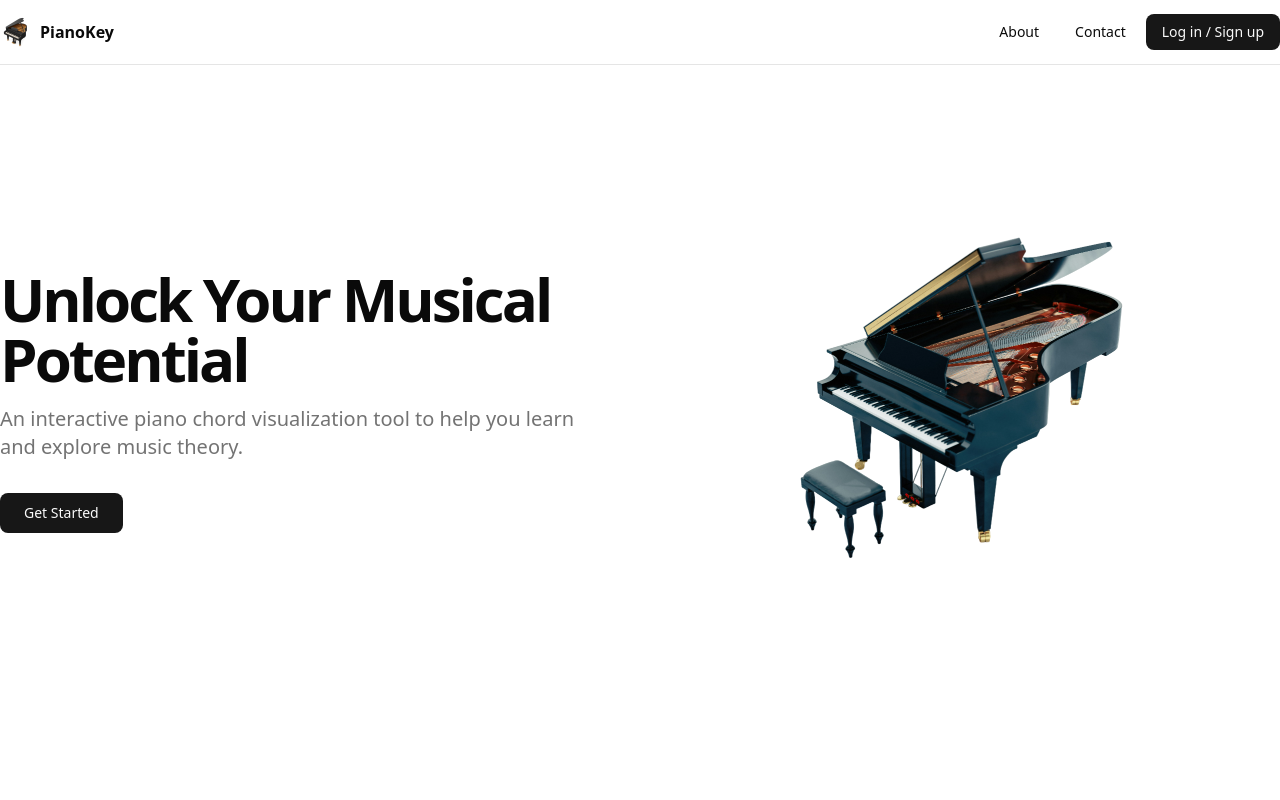
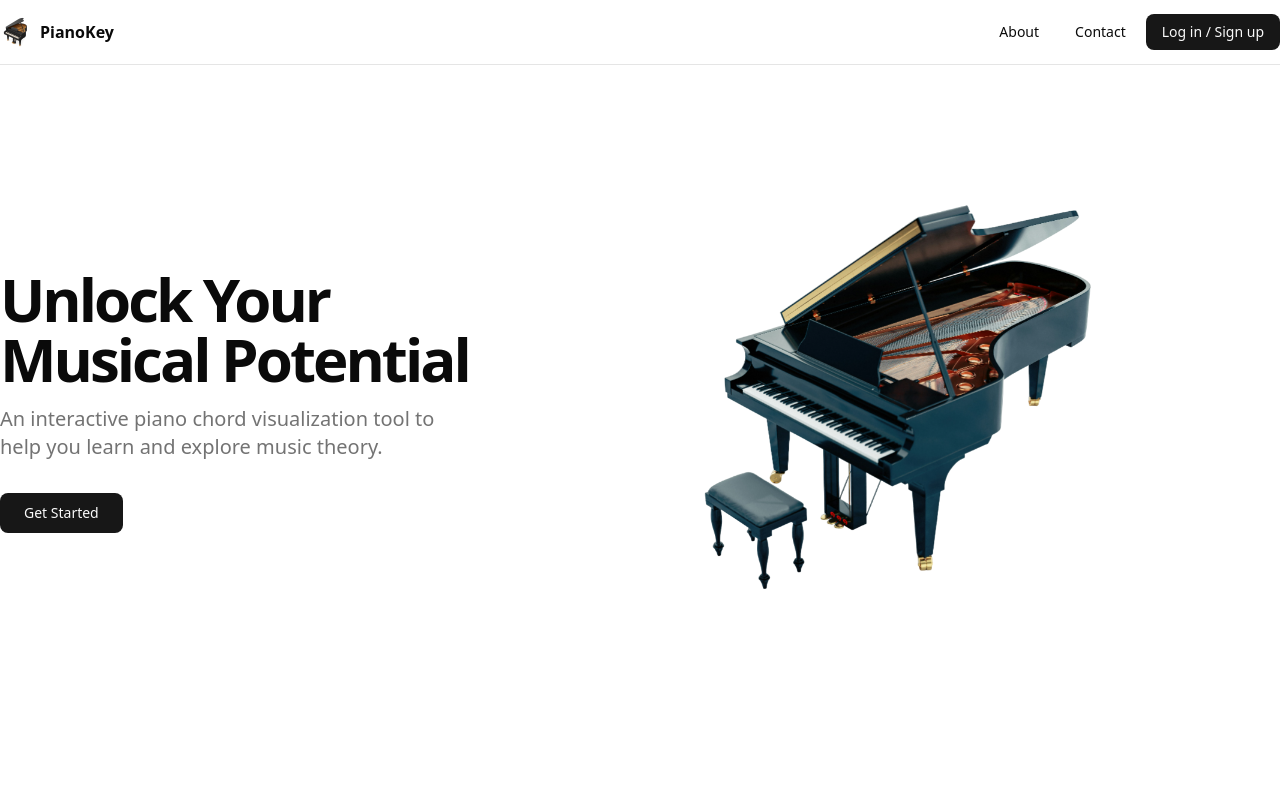
Before and after one commit to kennedymahoro/Pianochords, a Next.js app: page / in a window 1280 px wide. Shown: the top 800 px of the page. Built offline with nearby package versions, Linux system fonts and the light colour scheme.

Commit message:
image bigger

```diff
--- a/src/app/page.tsx
+++ b/src/app/page.tsx
@@ -13,7 +13,7 @@ export default function Home() {
     <div>
       <MainNavbar />
       <div className="container mx-auto flex items-center justify-between min-h-[calc(100vh-8rem)]">
-        <div className="w-1/2 pr-8">
+        <div className="w-2/5 pr-8">
           <h1 className="text-4xl md:text-6xl font-bold tracking-tighter mb-4 text-left">
             Unlock Your Musical Potential
           </h1>
@@ -26,12 +26,12 @@ export default function Home() {
             </Link>
           </div>
         </div>
-        <div className="w-1/2">
+        <div className="w-3/5">
           <Image
             src="/Piano-bg.png"
             alt="Piano Background"
-            width={800}
-            height={600}
+            width={1200}
+            height={900}
             className=""
           />
         </div>
```
